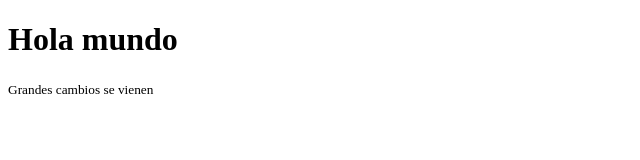
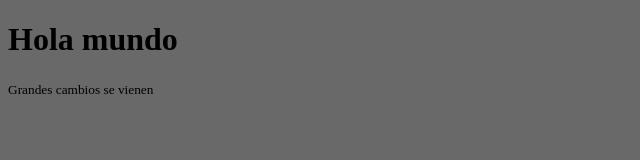
Before and after one commit to marcocespedes/Git_Github, a plain HTML site: page index.html in a window 1280 px wide. Shown: the whole page, without its empty margins (0-640 px from the left). Drawn offline with Linux system fonts and the light colour scheme.

Commit message:
Realizando cambios, agregando estilos al proyecto

```diff
--- a/index.html
+++ b/index.html
@@ -5,6 +5,8 @@
     <meta name="viewport" content="width=device-width, initial-scale=1.0">
     <meta http-equiv="X-UA-Compatible" content="ie=edge">
     <title>Document</title>
+
+    <link rel="stylesheet" href="styles.css">
 </head>
 <body>
     <h1>Hola mundo</h1>
--- /dev/null
+++ b/styles.css
@@ -0,0 +1,3 @@
+body {
+    background: #696969;
+}
```
